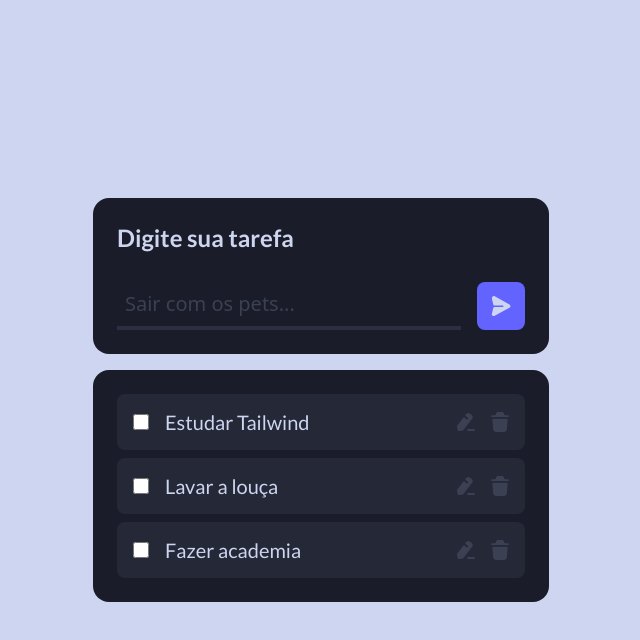
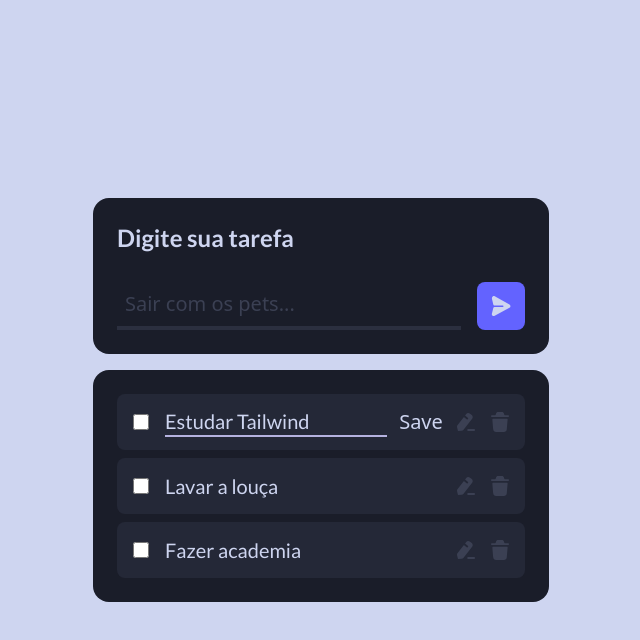
Before and after one commit to Alisson-Lima/tailwind_todo, a React (Vite) app: page / in a window 1280 px wide. Both pictures are taken after a click on the button 785 px from the left and 422 px from the top of the page. Shown: the top 640 px of the page, without its empty margins (319-959 px from the left). Built offline with nearby package versions, Linux system fonts and the light colour scheme.

Commit message:
Finishing tasks actions

```diff
--- a/src/App.tsx
+++ b/src/App.tsx
@@ -1,20 +1,18 @@
 import AddTask from './components/AddTask'
 import TasksTable from "./components/TasksTable"
-import TaskContext from "./context/TaskContext"
+import {TaskContextProvider} from "./context/TaskContext"
 
 function App() {
-
-  const initialTasks: string[] = ["Fazer academia", "Lavar a louça", "Estudar Tailwind"]
 
   return (
     <div
       className="w-screen h-screen flex items-center justify-center flex-col space-y-8 bg-gray-100"
     >
       <div className="todo_container max-w-[456px] w-full relative flex-col flex gap-4">
-        <TaskContext.Provider value={initialTasks.reverse()}>
+        <TaskContextProvider>
           <AddTask/>
           <TasksTable/>
-        </TaskContext.Provider>
+        </TaskContextProvider>
       </div>
     </div>
   )
--- a/src/components/AddTask/index.tsx
+++ b/src/components/AddTask/index.tsx
@@ -1,8 +1,10 @@
 import React, { useState } from 'react'
+import { useTaskContext } from '../../context/TaskContext'
 
 const AddTask = () => {
 
   const [task, setTask] = useState<string>("")
+  const {dispatch} = useTaskContext()
 
 
   const handleSubmit = (e: React.FormEvent<HTMLFormElement>): void => {
@@ -13,9 +15,8 @@ const AddTask = () => {
       return
     }
 
-    console.log(task)
     // Add task in tasks array...
-    // dispatch({type: "add_task", task})
+    dispatch({type: "ADD_TASK", payload: task})
 
     setTask("")
 
--- a/src/components/Task/index.tsx
+++ b/src/components/Task/index.tsx
@@ -1,15 +1,31 @@
 // import React from 'react'
 
+import { useState } from "react"
+import { useTaskContext } from "../../context/TaskContext"
+
 type TaskProps = {
-  id: number,
   task: string
 }
 
-const Task = ({id, task}: TaskProps) => {
+const Task = ({task}: TaskProps) => {
+
+  const {dispatch} = useTaskContext()
+  const [isEdit, setIsEdit] = useState<boolean>(false)
+  const [newTask, setNewtask] = useState<string>(task)
 
 
   const handleDeleteTask = () => {
-    console.log(id)
+    dispatch({type: "DELETE_TASK", payload: task})
+
+  }
+
+  const handleEditTask = () =>{
+    setIsEdit(true)
+  }
+
+  const handleSaveTask = () =>{
+    dispatch({type: "EDIT_TASK", payload: {oldTask: task, newTask: newTask}})
+    setIsEdit(false)
   }
 
   return (
@@ -19,15 +35,37 @@ const Task = ({id, task}: TaskProps) => {
 
       <label className="h-14 w-full items-center flex gap-4 cursor-pointer">
         <input type="checkbox" className=" accent-purple bg-transparent border-2 border-red w-4 h-4 outline-none rounded-2xl relative block"/>
-        <p
-          className="text-xl font-lato text-gray-100 font-medium"
-        >
-          {task}
-        </p>
+        {
+          !isEdit ? (
+            <p
+            className="text-xl font-lato text-gray-100 font-medium"
+          >
+            {task}
+          </p>
+          ) : (
+              <input
+                type="text"
+                className="bg-transparent text-xl outline-none text-gray-100 border-b-2 font-lato"
+                onChange={(e) => setNewtask(e.target.value)}
+                autoFocus
+                value={newTask}
+              />
+          )
+        }
       </label>
 
       <div className="action_buttons flex">
-        <button className="p-2 group">
+        {
+          isEdit && (
+            <button
+              className="text-xl text-gray-100 rounded-md w-12 h-9 flex items-center justify-center mr-1 hover:bg-gray-300 transition-colors"
+              onClick={handleSaveTask}
+            >
+              Save
+            </button>
+          )
+        }
+        <button className="p-2 group" onClick={handleEditTask}>
           <svg  xmlns="http://www.w3.org/2000/svg" width="18" height="18" viewBox="0 0 18 18" fill="none">
             <path className=" group-hover:fill-purple transition-colors" d="M16.9898 15.9533C17.5469 15.9533 18 16.4123 18 16.9766C18 17.5421 17.5469 18 16.9898 18H11.2797C10.7226 18 10.2695 17.5421 10.2695 16.9766C10.2695 16.4123 10.7226 15.9533 11.2797 15.9533H16.9898ZM13.0299 0.699064L14.5049 1.87078C15.1097 2.34377 15.513 2.96726 15.6509 3.62299C15.8101 4.3443 15.6403 5.0527 15.1628 5.66544L6.3764 17.0279C5.97316 17.5439 5.37891 17.8341 4.74222 17.8449L1.24039 17.8879C1.04939 17.8879 0.890213 17.7589 0.847767 17.5761L0.0518984 14.1255C-0.086052 13.4912 0.0518984 12.8355 0.455138 12.3303L6.68413 4.26797C6.79025 4.13898 6.98126 4.11855 7.1086 4.21422L9.72966 6.29967C9.89944 6.43942 10.1329 6.51467 10.377 6.48242C10.8969 6.41792 11.2471 5.94493 11.1941 5.43969C11.1622 5.1817 11.0349 4.96671 10.8651 4.80546C10.812 4.76246 8.31832 2.76301 8.31832 2.76301C8.15914 2.63401 8.12731 2.39752 8.25465 2.23735L9.24152 0.957057C10.1541 -0.214663 11.7459 -0.322161 13.0299 0.699064Z" fill="#3B4053"/>
           </svg>
--- a/src/components/TasksTable/index.tsx
+++ b/src/components/TasksTable/index.tsx
@@ -1,21 +1,20 @@
 // import React from 'react'
-import { useContext } from "react"
 import Task from "../Task"
-import TaskContext from "../../context/TaskContext"
+import { useTaskContext } from "../../context/TaskContext"
 
 const TasksTable = () => {
 
     // The app starts with 3 tasks
-    const [...initialValues] = useContext(TaskContext)
+    const {tasks} = useTaskContext()
 
   return (
     <div
      className=" p-6 bg-gray-600 rounded-2xl flex flex-col gap-2"
     >
     {
-        initialValues.map((item, i) => (
-            <Task key={i} id={i} task={item}/>
-        ))
+        tasks.map((item, i) => (
+            <Task key={i} task={item}/>
+        )).reverse()
     }
     </div>
   )
--- a/src/context/TaskContext.ts
+++ /dev/null
@@ -1,5 +0,0 @@
-import { createContext } from "react";
-
-const TaskContext = createContext<string[]>([])
-
-export default TaskContext
--- /dev/null
+++ b/src/context/TaskContext.tsx
@@ -0,0 +1,54 @@
+import React, { createContext, useContext, ReactNode, useReducer, Dispatch } from 'react';
+
+type ReducerAction =
+  | { type: 'ADD_TASK'; payload: string }
+  | { type: 'DELETE_TASK'; payload: string }
+  | { type: 'EDIT_TASK'; payload: { oldTask: string; newTask: string } };
+
+
+interface TaskContextProps {
+  tasks: string[];
+  dispatch: Dispatch<ReducerAction>;
+}
+
+const TaskContext = createContext<TaskContextProps | undefined>(undefined);
+
+interface TaskContextProviderProps {
+  children: ReactNode;
+}
+
+const reducer = (state: string[], action: ReducerAction): string[] => {
+  switch (action.type) {
+    case 'ADD_TASK':
+      return [...state, action.payload];
+    case 'DELETE_TASK':
+      return state.filter((task: string) => action.payload !== task);
+    case 'EDIT_TASK':
+      return state.map((task: string) =>
+        task === action.payload.oldTask ? action.payload.newTask : task
+      );
+    default:
+      return state;
+  }
+};
+
+
+export const TaskContextProvider: React.FC<TaskContextProviderProps> = ({ children }) => {
+  const initialTasks = ['Fazer academia', 'Lavar a louça', 'Estudar Tailwind'];
+  const [tasks, dispatch] = useReducer(reducer, initialTasks);
+
+  const contextValue: TaskContextProps = {
+    tasks,
+    dispatch,
+  };
+
+  return <TaskContext.Provider value={contextValue}>{children}</TaskContext.Provider>;
+};
+
+export const useTaskContext = () => {
+  const context = useContext(TaskContext);
+  if (!context) {
+    throw new Error('useTaskContext must be used within a TaskContextProvider');
+  }
+  return context;
+};
```
